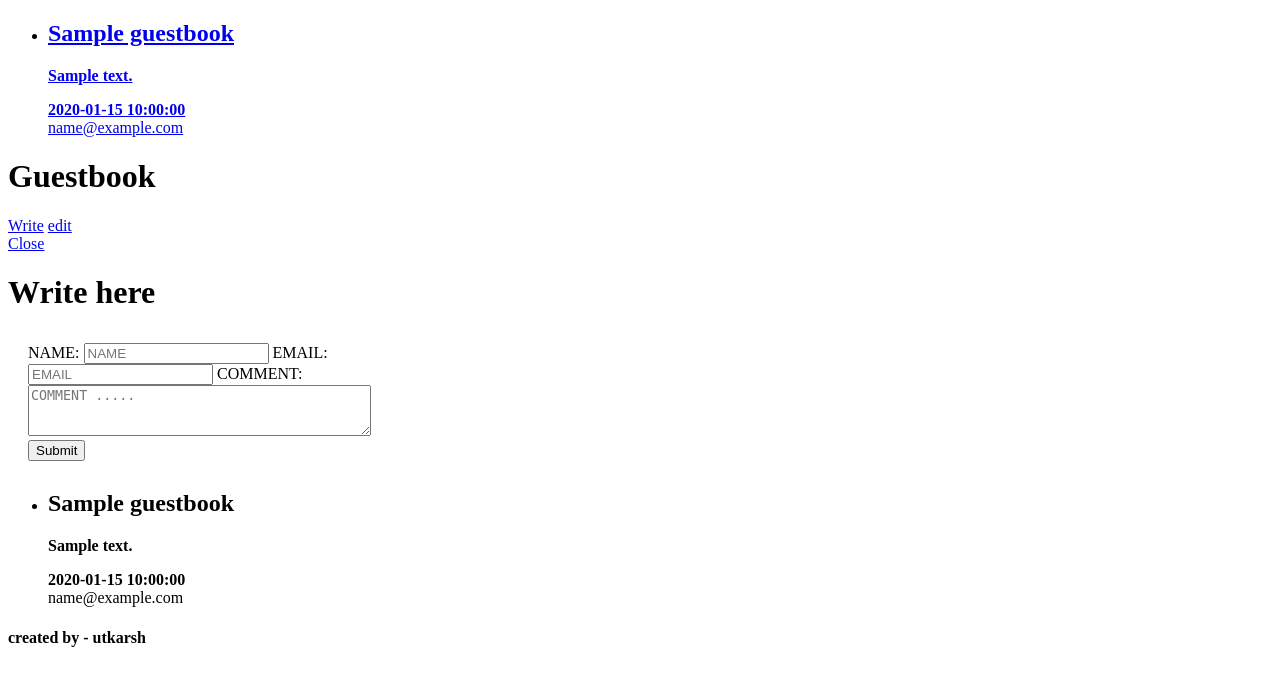
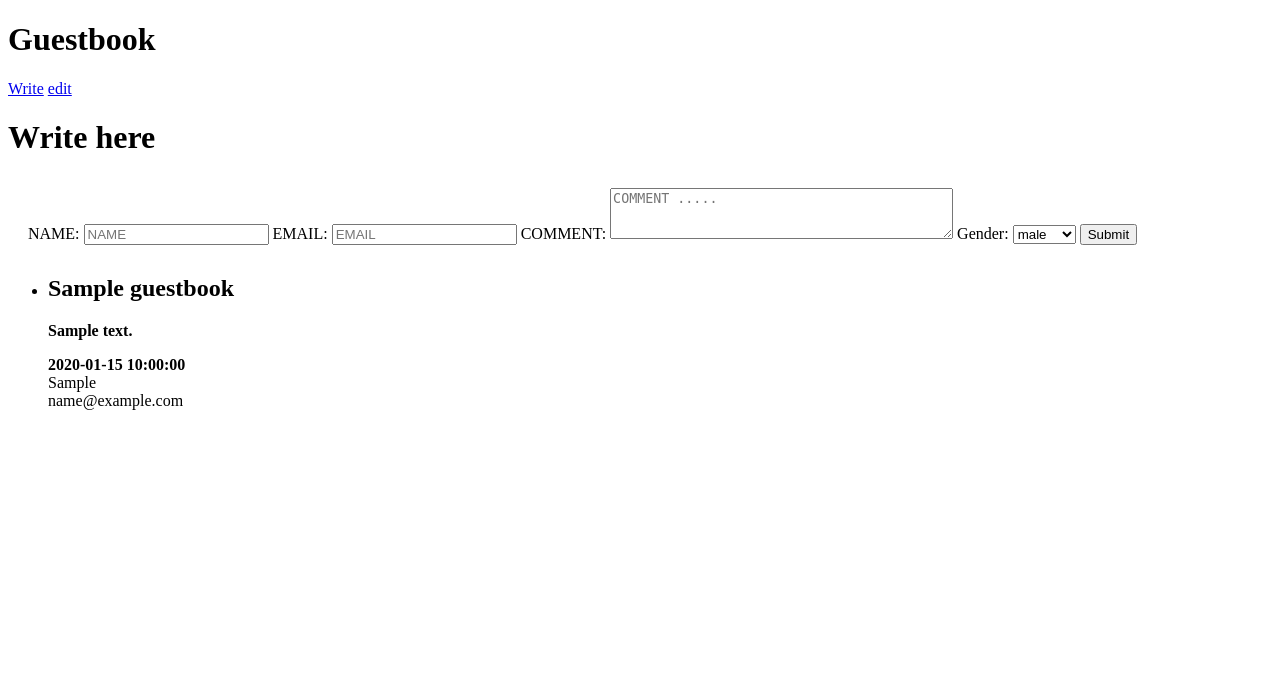
Before and after one commit to uananddbz/guestbook, a PHP site: page /index.php in a window 1280 px wide. Shown: the top 686 px of the page. Run offline with PHP 8.4, Linux system fonts and the light colour scheme; tables that the repository leaves empty or names only in its code hold one stand-in row (values such as "Sample post"); some libraries are stand-ins or nearby versions.

Commit message:
Update index.php

```diff
--- a/index.php
+++ b/index.php
@@ -1,9 +1,10 @@
 <!DOCTYPE html>
 <html>
 <head>
-  <title>Guestbook</title>
+
 	<meta name="viewport" content="width=device-width, initial-scale=1">
 	<link rel="stylesheet" href="jquery.mobile-1.3.0.min.css" />
+	<link rel="stylesheet" href="animate.min.css" />
 	<script src="jquery.js"></script>
 	<script src="jquery.mobile-1.3.0.min.js"></script>
 	<script type="text/javascript">
@@ -14,6 +15,31 @@ $(".c").slideUp()
   });
 });
 </script>
+<script type="text/javascript">
+function displaymessage()
+{
+$('#not').fadeOut(500);
+}
+</script>
+
+<script type="text/javascript">
+function displayhmessage()
+{
+    $(".h").toggle("slow");
+}
+</script>
+
+<style>
+#not {
+	-webkit-animation-duration: 1s;
+	-webkit-animation-delay: .2s;
+}
+
+</style>
+
+<style>
+.ui-dialog .ui-dialog-contain { margin-top: 0px; }
+</style>
 </head>
 
 <body>
@@ -26,90 +52,62 @@ if (!$con)
   }
 
 mysql_select_db("guestbook", $con);
-?>
-<div data-close-btn="none" data-role="page">
 
-<div data-role="panel" data-display="overlay" id="mypanel">
-
-<ul data-role="listview" data-inset="true" data-filter="true">
-<?php
-$con = mysql_connect("localhost","root","");
-if (!$con)
-  {
-  die('Could not connect: ' . mysql_error());
-  }
-
-mysql_select_db("guestbook", $con);
-
-$result = mysql_query("SELECT * FROM guestbook");
-
-while($row = mysql_fetch_array($result))
-  {
-  echo "<li><a href='?d=".$row['id'] ."'><h2>". $row['name']."</h2> <p><strong>". $row['comment']."</strong>";
-  echo "</p><p class='ui-li-aside'><strong>".$row['datetime']."</strong><br/>".$row['email']."</p></a></li>";
-  }
 
 if (isset($_GET['d']))
 {
+
 $d=$_GET["d"];
 mysql_query("DELETE FROM guestbook WHERE id='$d'");
-echo "deleted";
-echo "<script type='text/javascript'>
-$(document).ready(function(){
- $.mobile.changePage(
-    window.location.href,
-    {
-      allowSamePageTransition : true,
-      transition              : 'none',
-      showLoadMsg             : false,
-      reloadPage              : true
-    }
-  );
-});
-</script>";
 }
 
 ?>
 
+<div data-role="page">
 
 
-</ul>
+	<div data-theme="b" data-position="fixed" data-role="header"><h1>Guestbook</h1>
 
-</div><!-- /panel -->
-
-	<div  data-role="header"><h1>Guestbook</h1>
-<a data-theme="a" data-role="button" href="#popupDialog" data-iconpos="notext" data-position-to="window" data-rel="popup" data-icon="plus"  data-inline="true" class="tog">Write</a>
-<a data-rel="dialog" data-theme="a" data-iconpos="notext" data-role="button"  href="#mypanel" data-icon="minus"  data-inline="true">edit</a>
+<a data-inline="true" data-theme="a" data-transition="pop" data-role="button" href="#popupDialog" data-iconpos="notext" data-position-to="window" data-rel="popup" data-icon="plus"  data-inline="true" class="tog">Write</a>
+<a class="s" data-theme="d" data-iconpos="notext" data-role="button" onclick='displayhmessage()'  href="#" data-icon="minus"  data-inline="true">edit</a>
 
 	</div>
 	<div data-role="content">
 
+<?php
 
+if (isset($_GET['e']))
+{
+echo "hello";
+}
+?>
 <?php
 
 if (isset($_POST['name']))
 {
 $name=$_POST["name"];
 $email=$_POST["email"];
+$gender=$_POST["gender"];
 $comment=$_POST["comment"];
 $datetime=date("y-m-d h:i:s"); //date time
 
-$sql="INSERT INTO guestbook(name, email, comment, datetime)VALUES('$name', '$email', '$comment', '$datetime')";
+$sql="INSERT INTO guestbook(name, email, gender, comment, datetime)VALUES('$name', '$email', '$gender', '$comment', '$datetime')";
 $result=mysql_query($sql);
-echo "<div class='ui-bar ui-bar-e'><p><strong>" .$name."</strong> your Msg succesfully added</div>";
+echo "<div id='not' class='ui-bar ui-bar-e animated bounce'>
+
+						<h3 style='display:inline-block; width:92%; margin-top:5px;'>" .$name."</h3><div style='display:inline-block; width:8%; margin-top:0px; text-align:right;'><a href='#' data-role='button' data-icon='delete' data-inline='true' data-iconpos='notext' data-corners='true' data-shadow='true' data-iconshadow='true' data-wrapperels='span' data-theme='e' title='Dismiss' class='ui-btn ui-shadow ui-btn-corner-all ui-btn-inline ui-btn-icon-notext ui-btn-up-e' onclick='displaymessage()'><span class='ui-btn-inner'><span class='ui-btn-text'>Dismiss</span><span class='ui-icon ui-icon-delete ui-icon-shadow'>&nbsp;</span></span></a></div><p style='font-size:85%; margin:-.3em 0 1em;'> your Msg succesfully added .</p>
+					</div>";
 
 }
 
 ?>
 
 
+<div data-role="popup" id="popupDialog" data-overlay-theme="a" data-theme="c">
 
-<div data-role="popup" id="popupDialog" data-overlay-theme="a" data-theme="c" data-dismissible="false" style="max-width:400px;" class="ui-corner-all">
- <a href="#" data-rel="back" data-role="button" data-theme="a" data-icon="delete" data-iconpos="notext" class="ui-btn-right">Close</a>
-    <div data-role="header" data-theme="a" class="ui-corner-top">
-        <h1>Write here</h1>
-    </div>
-    <div data-role="content" data-theme="d" class="ui-corner-bottom ui-content">
+
+  	<div data-theme="e" data-role="header"><h1>Write here</h1>  </div>
+
 
  <form method="post" action="#">
             <div style="padding:10px 20px;">
@@ -119,31 +117,32 @@ echo "<div class='ui-bar ui-bar-e'><p><strong>" .$name."</strong> your Msg succe
               <input name="email" type="text" id="em" placeholder="EMAIL" />
 			   <label for="cm" class="ui-hidden-accessible">COMMENT:</label>
 			  <textarea  cols="40" name="comment" rows="3" id="cm" placeholder="COMMENT ....."></textarea>
+			  <label for="gender" class="ui-hidden-accessible">Gender:</label>
+<select name="gender" id="gender" data-role="slider" data-mini="true" >
+    <option value="male">male</option>
+    <option value="female">female</option>
+</select>
 <input type="submit" data-theme="b" name="Submit" value="Submit" />
-</fieldset>
 
             </div>
         </form>
-    </div>
 </div>
 
 
 
 
-<ul data-inset="true" data-role="listview">
+<ul data-inset="true" data-theme="d" data-role="listview">
 <?php
 $result = mysql_query("SELECT * FROM guestbook");
 
 while($row = mysql_fetch_array($result))
   {
-echo "<li><h2>". $row['name']."</h2> <p><strong>". $row['comment']."</strong>";
-  echo "</p><p class='ui-li-aside'><strong>".$row['datetime']."</strong><br/>".$row['email']."</p></li>";
+ echo "<li><h2>". $row['name']."</h2> <p><strong>". $row['comment']."</strong><a class='h' data-role='button' data-icon='delete' data-iconpos='notext' data-theme='c' data-inline='true' style='display:none;' href='index.php?d=".$row['id'] ."'>del</a>";
+  echo "</p><p class='ui-li-aside'><strong>".$row['datetime']."</strong><br/>".$row['gender']."<br/>".$row['email']."</p></li>";
   }
 ?>
 
 </ul>
 </div>
-	<div data-role="footer"><h4>created by - utkarsh</h4></div>
-</div>
 </body>
 </html>
```
